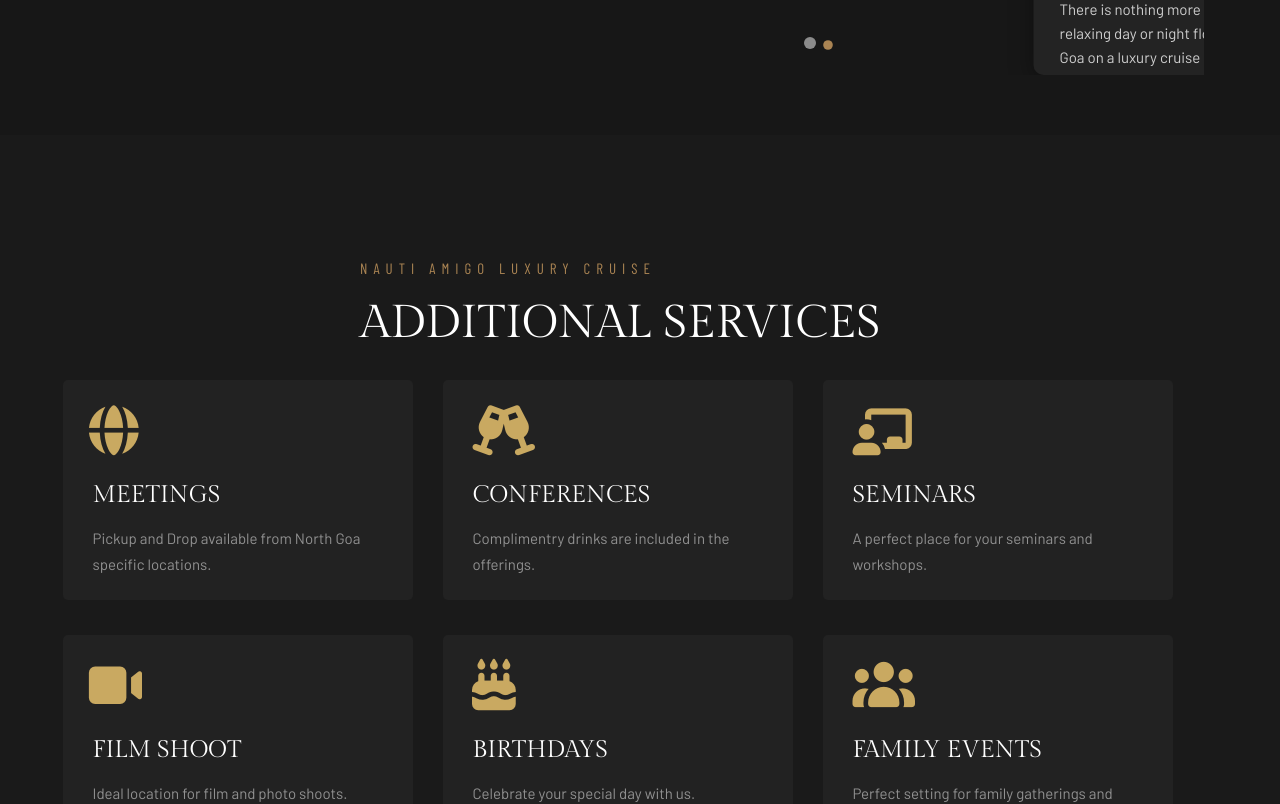
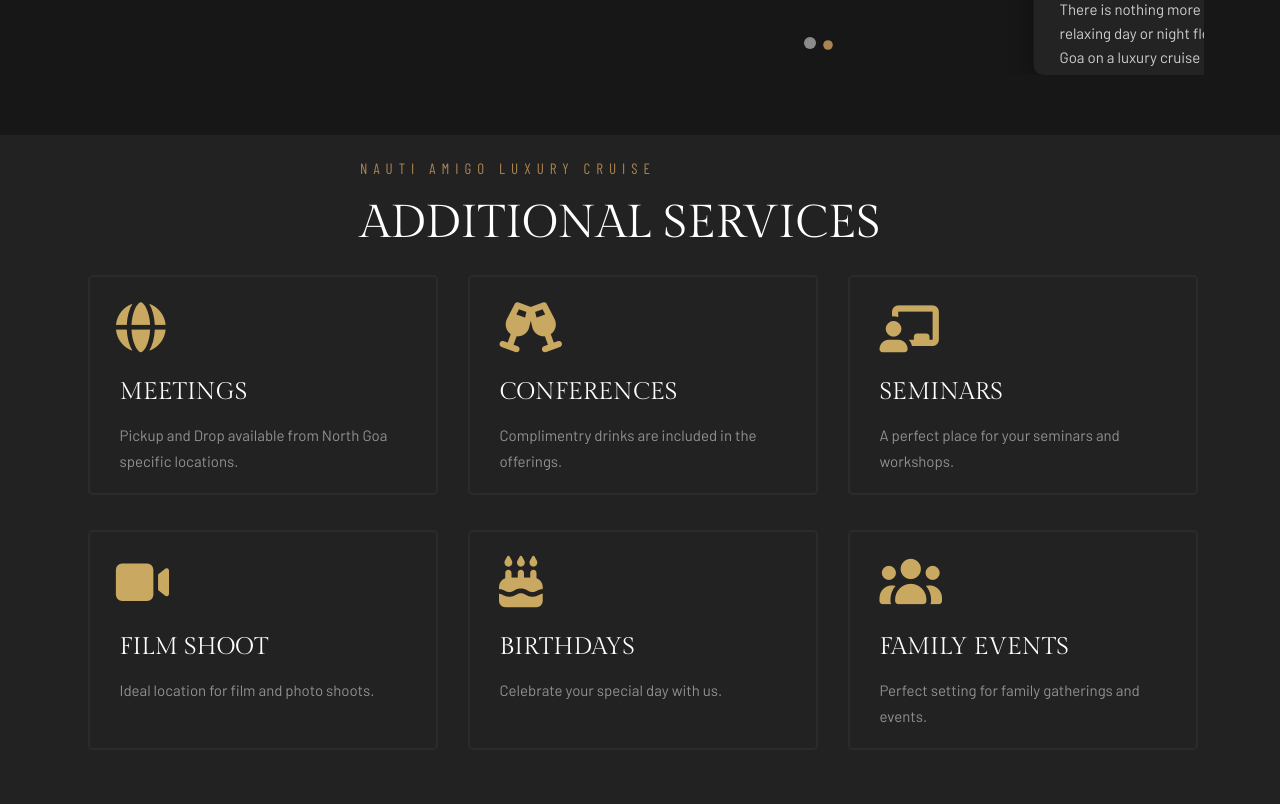
Before and after one commit to Kratagya-Webkorps/nautiamigo-angular, an Angular app: page / in a window 1280 px wide. Shown: the part 6020-6824 px from the top of the page. Built offline with nearby package versions, Linux system fonts and the light colour scheme.

Commit message:
Fix the colors of the page

```diff
--- a/src/app/additional-services/additional-services.component.css
+++ b/src/app/additional-services/additional-services.component.css
@@ -1,11 +1,11 @@
 /* Additional Services Section Styles */
 .facilties {
   font-size: 0.1em;
-  background-color: #1a1a1a;
+  background-color: #222222;
   color: #ffffff;
   position: relative;
   overflow: hidden;
-  height: 860px;
+  height: 680px;
   display: flex;
   align-items: center;
 }
@@ -89,6 +89,7 @@
   flex-direction: column;
   justify-content: left;
   align-items: left;
+  border: 2px solid #2b2b2b;
 }
 
 /* Icons */
@@ -251,3 +252,13 @@
 .single-facility.conferences > span {
   margin-left: 10px;
 }
+
+.heading{
+  position : absolute;
+  top:-100px;
+  left:0px;
+}
+
+.facilties .row {
+  margin-left: 25px;
+}
--- a/src/app/additional-services/additional-services.component.html
+++ b/src/app/additional-services/additional-services.component.html
@@ -1,7 +1,7 @@
 <section class="facilties section-padding">
     <div class="container">
       <div class="row">
-        <div class="col-md-12">
+        <div class="col-md-12 heading">
           <div class="section-subtitle">NAUTI AMIGO Luxury Cruise</div>
           <div class="section-title">ADDITIONAL SERVICES</div>
         </div>
```
